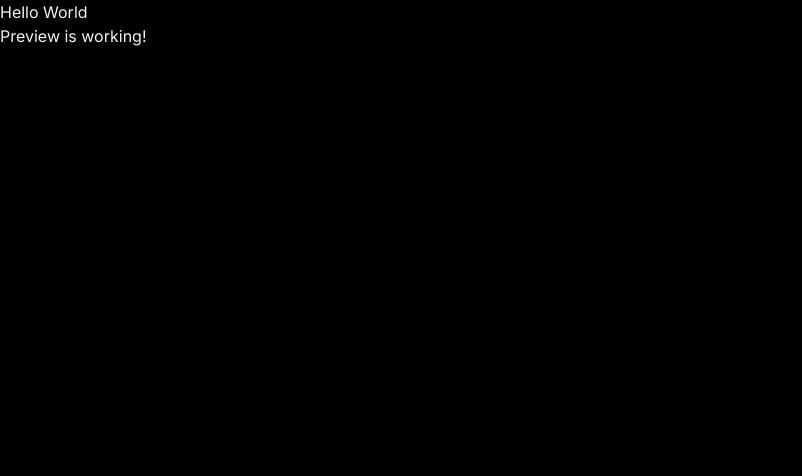
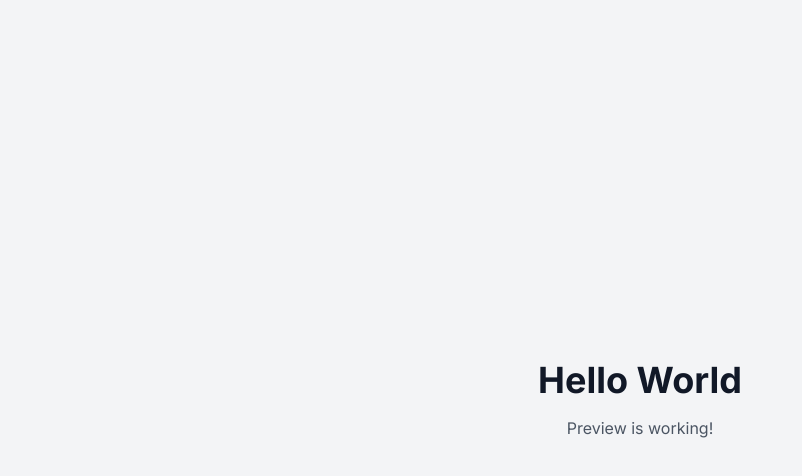
Before and after one commit to Marlieeeeeee/DS, a React (Vite) app: page / in a window 1280 px wide. Shown: the top 476 px of the page, without its empty margins (0-802 px from the left). Built offline with nearby package versions, Linux system fonts and the light colour scheme.

Commit message:
fix: correct Tailwind config and Vite setup issues
Fix Tailwind content path and update vite.config.js for clean setup

```diff
--- a/tailwind.config.js
+++ b/tailwind.config.js
@@ -1,7 +1,7 @@
 /** @type {import('tailwindcss').Config} */
 module.exports = {
   darkMode: ["class"],
-  content: ["./index.html", "./src/**/*.{ts,tsx,js,jsx}"],
+  content: ["./index.html", "./**/*.{ts,tsx,js,jsx}"],
   theme: {
     extend: {
       fontFamily: {
--- a/vite.config.js
+++ b/vite.config.js
@@ -1,6 +1,7 @@
 import { defineConfig } from 'vite'
 import react from '@vitejs/plugin-react'
 
+// Clean Vite config - no PWA plugin
 export default defineConfig({
   plugins: [react()],
 })
```
